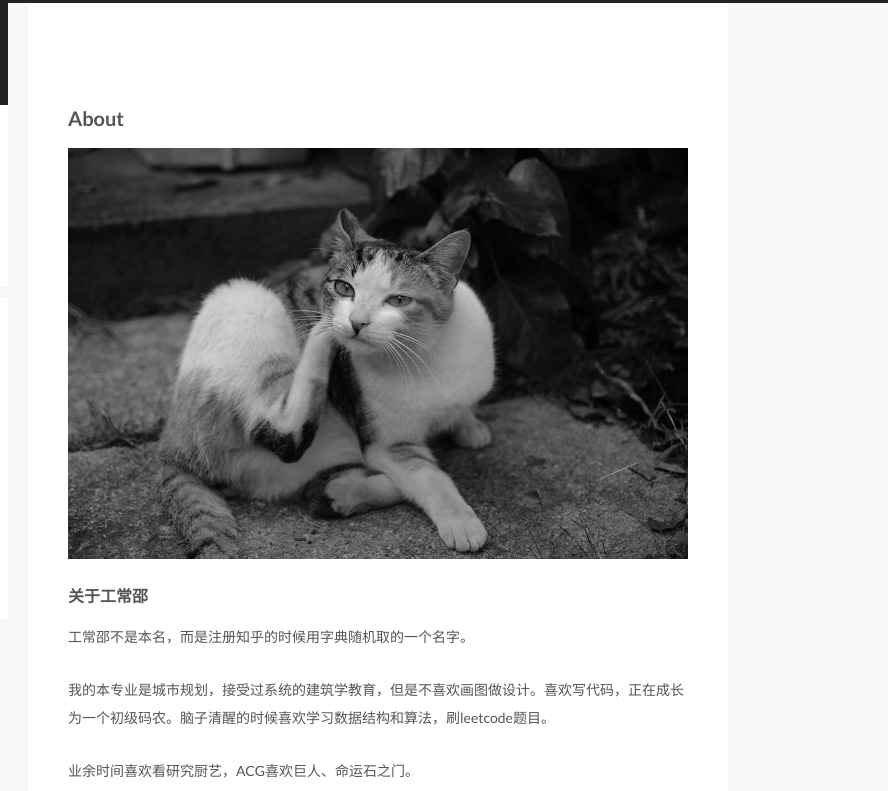
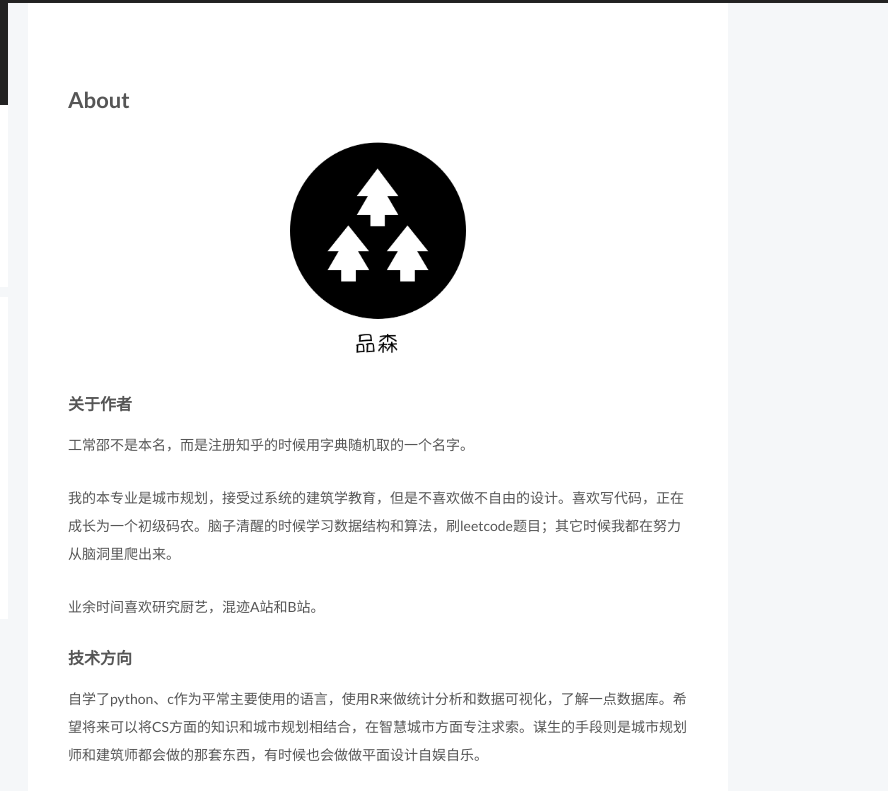
Before and after one commit to spencerpomme/spencerpomme.github.io, a plain HTML site: page about/index.html in a window 1280 px wide. Shown: the top 791 px of the page, 392-1280 px from the left. Drawn offline with Linux system fonts and the light colour scheme; a script that the page names is missing.

Commit message:
change about cover

```diff
--- a/about/index.html
+++ b/about/index.html
@@ -70,6 +70,8 @@
 
 
 
+
+
   <link rel="alternate" href="/atom.xml" title="品森" type="application/atom+xml" />
 
 
@@ -83,29 +85,29 @@
 
 
 <meta name="description" content="About
-关于工常邵   工常邵不是本名，而是注册知乎的时候用字典随机取的一个名字。
-   我的本专业是城市规划，接受过系统的建筑学教育，但是不喜欢画图做设计。喜欢写代码，正在成长为一个初级码农。脑子清醒的时候喜欢学习数据结构和算法，刷leetcode题目。
-   业余时间喜欢看研究厨艺，ACG喜欢巨人、命运石之门。
-技术方向   自学了python、c作为平常主要使用的语言，使用R来做统计分析">
+关于作者   工常邵不是本名，而是注册知乎的时候用字典随机取的一个名字。
+   我的本专业是城市规划，接受过系统的建筑学教育，但是不喜欢做不自由的设计。喜欢写代码，正在成长为一个初级码农。脑子清醒的时候学习数据结构和算法，刷leetcode题目；其它时候我都在努力从脑洞里爬出来。
+   业余时间喜欢研究厨艺，混迹A站和B站。
+技术方向   自学了python、c作为平常主要使用的语言，">
 <meta property="og:type" content="website">
 <meta property="og:title" content="about">
 <meta property="og:url" content="http://spencerpomme.github.io/about/index.html">
 <meta property="og:site_name" content="品森">
 <meta property="og:description" content="About
-关于工常邵   工常邵不是本名，而是注册知乎的时候用字典随机取的一个名字。
-   我的本专业是城市规划，接受过系统的建筑学教育，但是不喜欢画图做设计。喜欢写代码，正在成长为一个初级码农。脑子清醒的时候喜欢学习数据结构和算法，刷leetcode题目。
-   业余时间喜欢看研究厨艺，ACG喜欢巨人、命运石之门。
-技术方向   自学了python、c作为平常主要使用的语言，使用R来做统计分析">
-<meta property="og:image" content="http://spencerpomme.github.io/images/cat.png">
-<meta property="og:updated_time" content="2016-04-16T16:49:47.000Z">
+关于作者   工常邵不是本名，而是注册知乎的时候用字典随机取的一个名字。
+   我的本专业是城市规划，接受过系统的建筑学教育，但是不喜欢做不自由的设计。喜欢写代码，正在成长为一个初级码农。脑子清醒的时候学习数据结构和算法，刷leetcode题目；其它时候我都在努力从脑洞里爬出来。
+   业余时间喜欢研究厨艺，混迹A站和B站。
+技术方向   自学了python、c作为平常主要使用的语言，">
+<meta property="og:image" content="http://spencerpomme.github.io/images/pinsent.png">
+<meta property="og:updated_time" content="2016-04-17T07:08:45.000Z">
 <meta name="twitter:card" content="summary">
 <meta name="twitter:title" content="about">
 <meta name="twitter:description" content="About
-关于工常邵   工常邵不是本名，而是注册知乎的时候用字典随机取的一个名字。
-   我的本专业是城市规划，接受过系统的建筑学教育，但是不喜欢画图做设计。喜欢写代码，正在成长为一个初级码农。脑子清醒的时候喜欢学习数据结构和算法，刷leetcode题目。
-   业余时间喜欢看研究厨艺，ACG喜欢巨人、命运石之门。
-技术方向   自学了python、c作为平常主要使用的语言，使用R来做统计分析">
-<meta name="twitter:image" content="http://spencerpomme.github.io/images/cat.png">
+关于作者   工常邵不是本名，而是注册知乎的时候用字典随机取的一个名字。
+   我的本专业是城市规划，接受过系统的建筑学教育，但是不喜欢做不自由的设计。喜欢写代码，正在成长为一个初级码农。脑子清醒的时候学习数据结构和算法，刷leetcode题目；其它时候我都在努力从脑洞里爬出来。
+   业余时间喜欢研究厨艺，混迹A站和B站。
+技术方向   自学了python、c作为平常主要使用的语言，">
+<meta name="twitter:image" content="http://spencerpomme.github.io/images/pinsent.png">
 
 
 
@@ -241,12 +243,12 @@
   <div id="posts" class="posts-expand">
 
 
-      <h2 id="About"><a href="#About" class="headerlink" title="About"></a>About</h2><p><img src="/images/cat.png" alt="cover"></p>
-<h4 id="关于工常邵"><a href="#关于工常邵" class="headerlink" title="关于工常邵"></a>关于工常邵</h4><p>   工常邵不是本名，而是注册知乎的时候用字典随机取的一个名字。</p>
-<p>   我的本专业是城市规划，接受过系统的建筑学教育，但是不喜欢画图做设计。喜欢写代码，正在成长为一个初级码农。脑子清醒的时候喜欢学习数据结构和算法，刷leetcode题目。</p>
-<p>   业余时间喜欢看研究厨艺，ACG喜欢巨人、命运石之门。</p>
-<h4 id="技术方向"><a href="#技术方向" class="headerlink" title="技术方向"></a>技术方向</h4><p>   自学了python、c作为平常主要使用的语言，使用R来做统计分析和数据可视化，了解一点数据库。希望将来可以将CS方面的知识和城市规划相结合，在智慧城市方面专注求索。</p>
-<h4 id="愿望"><a href="#愿望" class="headerlink" title="愿望"></a>愿望</h4><p>   希望可以在不远的将来获得一个计算机的学位，最终成为一个会做开发不画图的城市规划师。</p>
+      <h1 id="About"><a href="#About" class="headerlink" title="About"></a>About</h1><p><img src="/images/pinsent.png" alt="cover"></p>
+<h4 id="关于作者"><a href="#关于作者" class="headerlink" title="关于作者"></a>关于作者</h4><p>   工常邵不是本名，而是注册知乎的时候用字典随机取的一个名字。</p>
+<p>   我的本专业是城市规划，接受过系统的建筑学教育，但是不喜欢做不自由的设计。喜欢写代码，正在成长为一个初级码农。脑子清醒的时候学习数据结构和算法，刷leetcode题目；其它时候我都在努力从脑洞里爬出来。</p>
+<p>   业余时间喜欢研究厨艺，混迹A站和B站。</p>
+<h4 id="技术方向"><a href="#技术方向" class="headerlink" title="技术方向"></a>技术方向</h4><p>   自学了python、c作为平常主要使用的语言，使用R来做统计分析和数据可视化，了解一点数据库。希望将来可以将CS方面的知识和城市规划相结合，在智慧城市方面专注求索。谋生的手段则是城市规划师和建筑师都会做的那套东西，有时候也会做做平面设计自娱自乐。</p>
+<h4 id="品森"><a href="#品森" class="headerlink" title="品森"></a>品森</h4><p>   这是一个personal的博客，会记录很多林林总总，但是希望可以记录下自己的点滴成长，无论是技术还是其它。就像slogan所说的，是我一人的呓语：）如果你能从中发现对你有用或者喜欢的内容，我也会很高兴，欢迎与我交流。</p>
 
 
   </div>
```
Also changed, not shown: 2016/04/16/testing/index.html (+0 -2 lines), images/pinsent.png (added).
